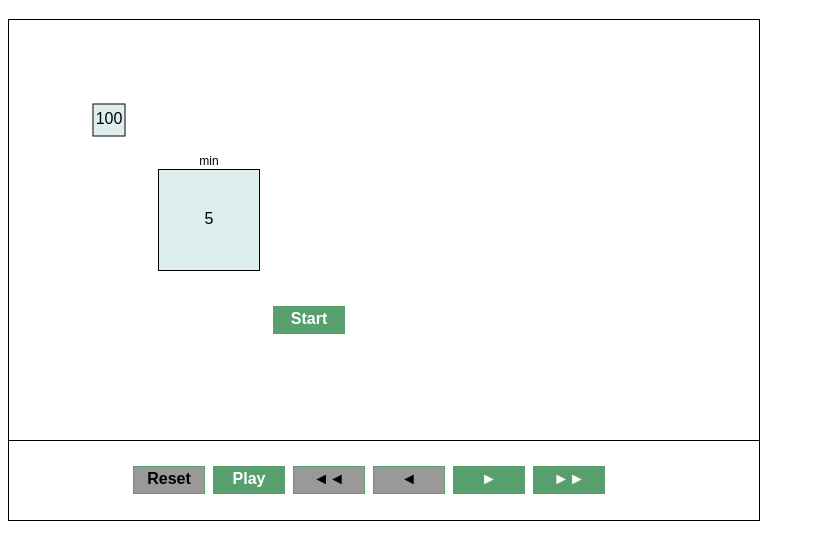
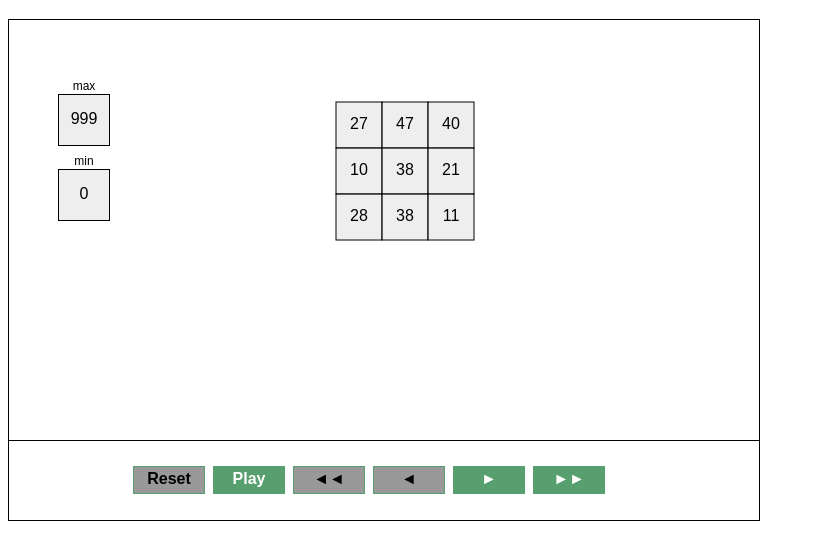
Before and after one commit to veghl/javascript-library-matrixalgorithm, a website: page index.html in a window 1280 px wide. Shown: the part 61-620 px from the top of the page, without its empty margins (0-815 px from the left). Drawn offline with Linux system fonts and the light colour scheme.

Commit message:
Matrix rendering done. Resizeing also.

```diff
--- a/index.html
+++ b/index.html
@@ -10,26 +10,25 @@
 
 
         const canvas = new matrixvis.CanvasRenderer("myCanvas");
-        const max = new matrixvis.MatrixElement("max", 100);
-        max.x = 100;
+        const max = new matrixvis.MatrixElement("max", 999, false, true);
+        max.x = 75;
         max.y = 100;
+        max.setSize(50,50)
         canvas.add(max, "max");
 
         const min = new matrixvis.MatrixElement("min", 5, false, true);
-        min.x = 200;
-        min.y = 200;
-        min.width = 100;
-        min.height = 100
-        canvas.add(min, "min")
+        min.x = 75;
+        min.y = 175;
+        min.setSize(50,50)
+        min.randomize(0, 3);
+        canvas.add(min, "min");
 
-        const matrix = new matrixvis.Matrix("matrix", [[0,0,1],[1,2,3],[0,0,0]])
-        matrix.x= 0;
-        matrix.y= 0;
-
-        const button = new matrixvis.MatrixButton("Start", 70, "a");
-        button.x = 300;
-        button.y = 300;
-        canvas.add(button, "button");
+        const A = new matrixvis.Matrix("A", [[0,0,1],[1,2,3],[0,0,0]])
+        A.x= 350;
+        A.y= 105;
+        A.setSize(45,45);
+        A.randomize(0,50);
+        canvas.add(A, "A");
         canvas.render();
 
     </script>
--- a/src/CanvasRenderer.js
+++ b/src/CanvasRenderer.js
@@ -20,7 +20,7 @@ export class CanvasRenderer {
             this.controller.render();
             for (const matrixItem of Object.values(this.matrixItems)) {
                 if(typeof matrixItem.render === 'function') {
-                    matrixItem.render();
+                    matrixItem.render(this.ctx);
                 }
             }
         }
--- a/src/Matrix.js
+++ b/src/Matrix.js
@@ -4,10 +4,12 @@ import {matrixvis} from "./index.js";
 export class Matrix extends MatrixData {
     constructor(name, values , changeable) {
         super();
-        if (typeof changeable !== "undefined") {
+        if (typeof changeable === "undefined") {
             changeable = false;
         }
         this.name = name;
+        this.minValue = -999;
+        this.maxValue = 1000;
         this.rows = values.length;
         this.cols = values[0].length;
         this.changeable = changeable;
@@ -16,6 +18,27 @@ export class Matrix extends MatrixData {
         this.data = this.createMatrix(values);
         console.log(this.data);
 
+    }
+
+    render() {
+        for(let i = 0; i < this.data.length; i++){
+            for (let j = 0; j < this.data[i].length; j++){
+                this.data[i][j].ctx = this.ctx;
+                const element = this.data[i][j];
+                element.x = this.x + j * (element.width + 1);
+                element.y = this.y + i * (element.height + 1);
+                element.render();
+            }
+        }
+    }
+
+    randomize (min, max) {
+        for (let i = 0; i < this.data.length; i++){
+            for (let j = 0; j < this.data[i].length; j++){
+                const element = this.data[i][j];
+                element.randomize(min, max);
+            }
+        }
     }
 
     createMatrix(values) {
@@ -32,13 +55,31 @@ export class Matrix extends MatrixData {
         return matrix;
     }
 
+    setSize(width, height) {
+        const MAX_WIDTH = 50;   // example maximum width
+        const MAX_HEIGHT = 50;
 
-    render(ctx) {
+        // check if width and height are specified and positive numbers
+        if (typeof width !== 'number' || typeof height !== 'number' || width <= 0 || height <= 0) {
+            console.warn("Invalid width or height specified. Both must be positive numbers.");
+            return;
+        }
 
-    }
+        if (width > MAX_WIDTH) {
+            console.warn(`Width exceeds maximum allowed size of ${MAX_WIDTH}. Setting width to ${MAX_WIDTH}.`);
+            width = MAX_WIDTH;
+        }
+        if (height > MAX_HEIGHT) {
+            console.warn(`Height exceeds maximum allowed size of ${MAX_HEIGHT}. Setting height to ${MAX_HEIGHT}.`);
+            height = MAX_HEIGHT;
+        }
 
-
-    setSize(width, height) {
-
+        for(let i = 0; i < this.data.length; i++){
+            for (let j = 0; j < this.data[i].length; j++){
+                const element = this.data[i][j];
+                element.width = width;
+                element.height = height;
+            }
+        }
     }
 }
--- a/src/MatrixElements.js
+++ b/src/MatrixElements.js
@@ -11,22 +11,29 @@ export class MatrixElement extends MatrixData {
         }
         this.name = name;
         this.value = value;
+        this.maxValue = 1000;
+        this.minValue = -999;
+
         this.changeable = changeable;
         this.showLabel = showLabel;
-        this.minValue = 0;
-        this.maxValue = 0;
-        this.width = 31; //default width of the variable
-        this.height = 31; //default height of the variable
+        this.minSize = 35;
+        this.maxSize = 100;
+        this.width = 35; //default width of the element
+        this.height = 35; //default height of the element
+        this.fillColor = '#EEE';
+        this.strokeColor = '#000';
 
-        this.defaultColor = '#DEE';
-        this.redColor = '#FF0000';
-        this.greenColor = '#00FF00';
+        this.defaultColor = '#EEE';
+        this.greenColor = '#579F6E';
         this.grayColor = '#999999';
-        this.strokeColor = '#000000';
+        this.blackColor = '#000';
+
+        this.originalFillColor = "#EEE";
+        this.originalStrokeColor = "#000";
     }
 
-    render(ctx) {
-        this.ctx.fillStyle = this.defaultColor;
+    render() {
+        this.ctx.fillStyle = this.fillColor;
         this.ctx.fillRect(this.x - this.width / 2, this.y - this.height / 2, this.width, this.height);
         this.ctx.strokeStyle = this.strokeColor;
         this.ctx.strokeRect(this.x - this.width / 2 - 0.5, this.y - this.height / 2 - 0.5, this.width + 1, this.height + 1);
@@ -45,7 +52,53 @@ export class MatrixElement extends MatrixData {
         }
     }
 
+    // set random value to element
+    randomize(min, max) {
+        min = typeof min === "undefined" ? this.minValue : min;
+        max = typeof max === "undefined" ? this.maxValue : max;
+        if (min > max) {
+            [min, max] = [max, min];
+        }
+        this.value = Math.floor(Math.random() * (max - min) + min);
+    }
+
+    setSize(width, height) {
+        if (typeof width !== 'number' || typeof height !== 'number' || width <= 0 || height <= 0) {
+            console.warn("Invalid width or height specified. Both must be positive numbers.");
+            return;
+        }
+
+        if (width > this.maxSize) {
+            console.warn(`Width exceeds maximum allowed size of ${this.maxSize}. Setting width to ${this.maxSize}.`);
+            width = this.maxSize;
+        }
+        if (height > this.maxSize) {
+            console.warn(`Height exceeds maximum allowed size of ${this.maxSize}. Setting height to ${this.maxSize}.`);
+            height = this.maxSize;
+        }
+        this.height = height;
+        this.width = width;
+    }
+
     updateValue(newValue) {
         this.value = newValue;
     }
+
+    // setting colors of MatrixElement
+
+    setDefaultColor() {
+        this.fillColor = this.defaultColor;
+        this.strokeColor = this.blackColor;
+    }
+    // setting color to green, when something is done
+    setGreenColor(){
+        this.fillColor = this.greenColor;
+        this.strokeColor = '#FFF';
+    }
+
+    //setting color to grey
+    setGrayColor(){
+        this.fillColor = this.grayColor;
+        this.strokeColor = this.blackColor;
+    }
 }
```
